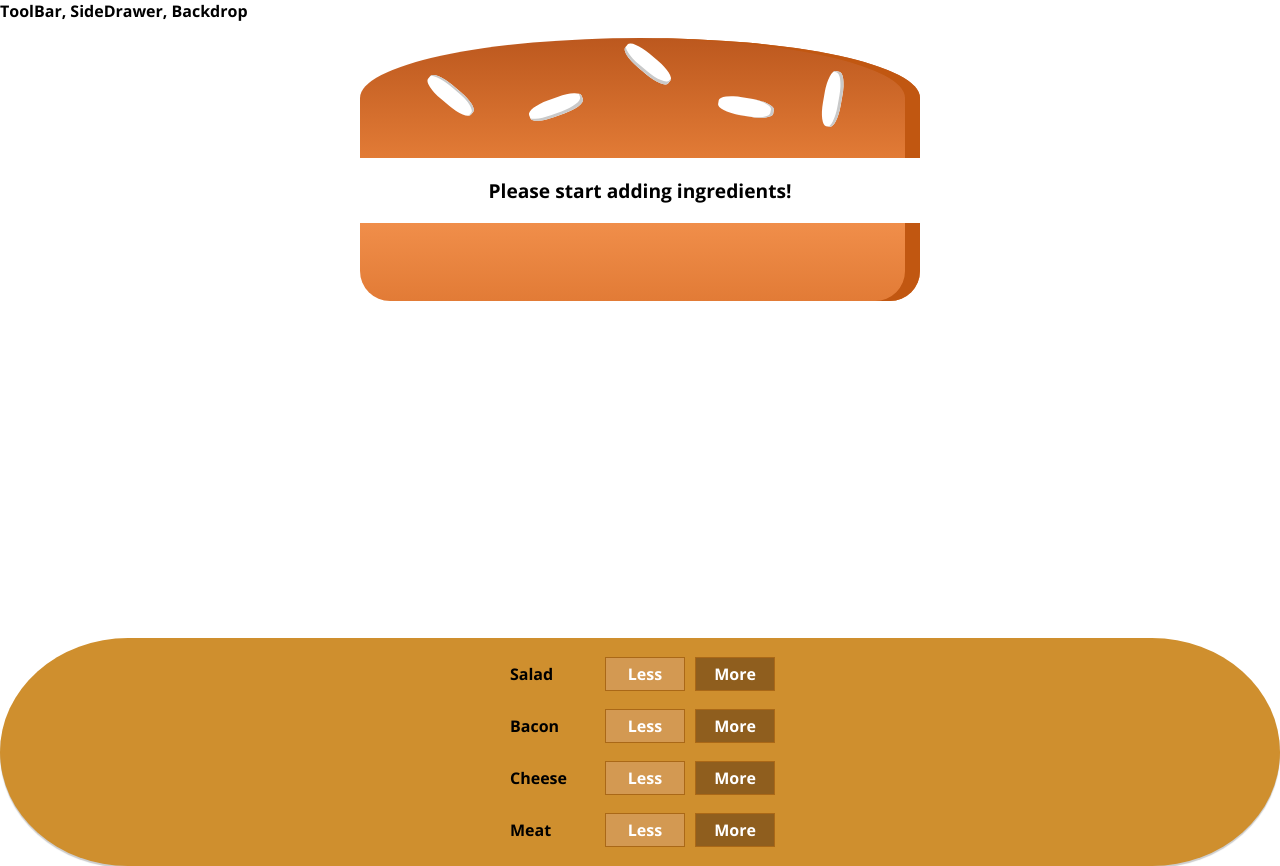
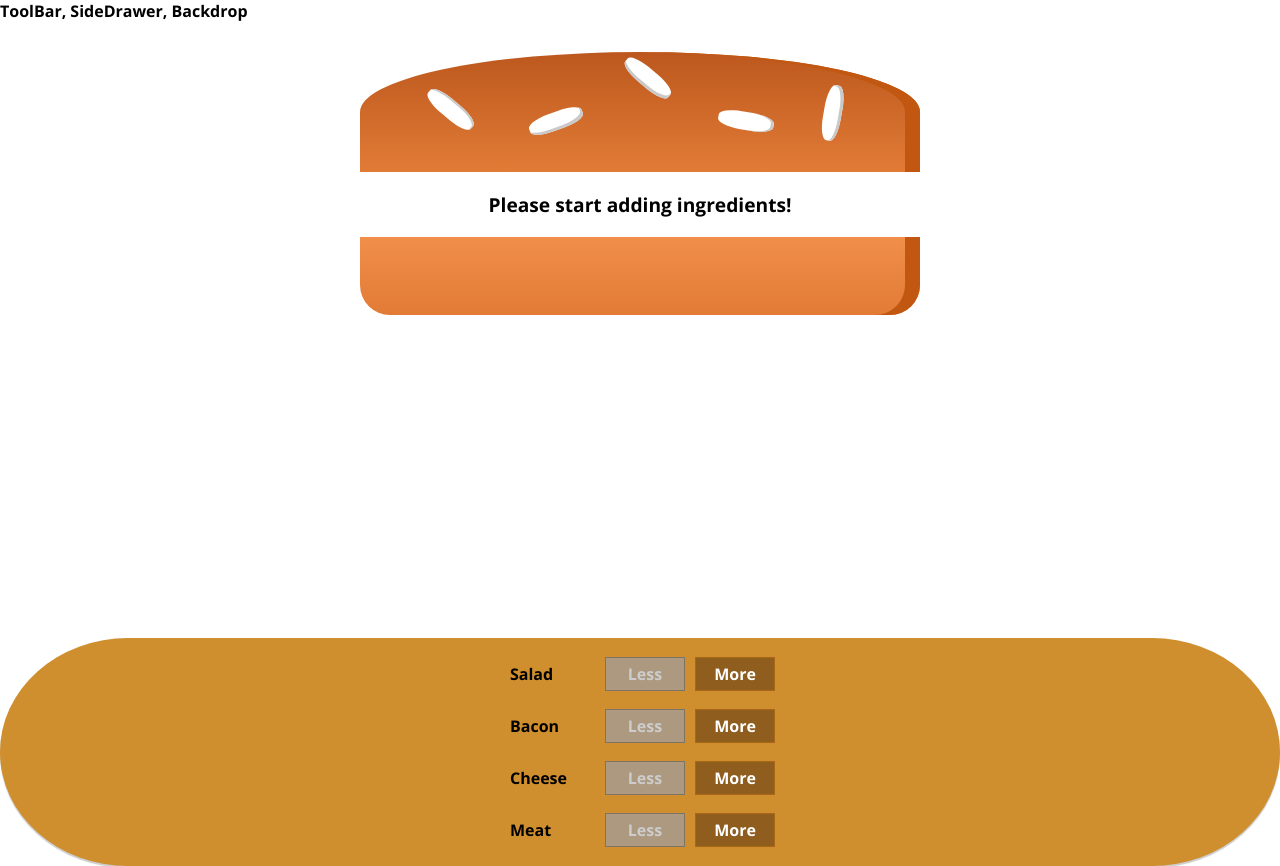
Before and after one commit to dwebdeveloper/GoodBurger-app, a React (Create React App) app: page / in a window 1280 px wide. Built offline with nearby package versions, Linux system fonts and the light colour scheme.

Commit message:
added methods to remove ingredients in burgerBuilder

```diff
--- a/src/components/Burger/BuildControls/BuildControl/BuildControl.js
+++ b/src/components/Burger/BuildControls/BuildControl/BuildControl.js
@@ -4,7 +4,10 @@
 const buildControl = (props) => (
     <div className='BuildControl'>
         <div className='Label'>{props.label}</div>
-        <button className='Less'>Less</button>
+        <button
+            className='Less'
+            onClick={props.removed}
+            disabled={props.disabled}>Less</button>
         <button className='More' onClick={props.added}>More</button>
     </div>
 );
--- a/src/components/Burger/BuildControls/BuildControls.js
+++ b/src/components/Burger/BuildControls/BuildControls.js
@@ -16,6 +16,8 @@
                 key={ctrl.label}
                 label={ctrl.label}
                 added={() => props.ingredientAdded(ctrl.type)}
+                removed={() => props.ingredientRemoved(ctrl.type)}
+                disabled={props.disabled[ctrl.type]}
             />
         ))}
     </div>
--- a/src/components/Burger/Burger.css
+++ b/src/components/Burger/Burger.css
@@ -2,7 +2,7 @@
     width: 100%;
     margin: auto;
     height: 250px;
-    /*overflow: scroll;*/
+    overflow: scroll;
     text-align: center;
     font-weight: bold;
     font-size: 1.2rem;
--- a/src/containers/BurgerBuilder/BurgerBuilder.js
+++ b/src/containers/BurgerBuilder/BurgerBuilder.js
@@ -39,14 +39,36 @@
     };
 
     removeIngredientHandler = (type) => {
-
+        const oldCount = this.state.ingredients[type];
+        if (oldCount <= 0) {
+            return;
+        }
+        const updatedCount = oldCount - 1;
+        const updatedIngredients = {
+            ...this.state.ingredients
+        };
+        updatedIngredients[type] = updatedCount;
+        const priceDeduction = INGREDIENT_PRICES[type];
+        const oldPrice = this.state.totalPrice;
+        const newPrice = oldPrice - priceDeduction;
+        this.setState({ totalPrice: newPrice, ingredients: updatedIngredients });
     };
 
     render() {
+        const disabledInfo = {
+            ...this.state.ingredients
+        };
+        for (let key in disabledInfo) {
+            disabledInfo[key] = disabledInfo[key] <= 0
+        }
         return (
             <Frag>
                 <Burger ingredients={this.state.ingredients} />
-                <BuildControls ingredientAdded={this.addingIngredientHandler} />
+                <BuildControls
+                    ingredientAdded={this.addingIngredientHandler}
+                    ingredientRemoved={this.removeIngredientHandler}
+                    disabled={disabledInfo}
+                />
             </Frag>
         );
     }
```
Also changed, not shown: 1 other file (tests, documents, lock files or other folders).
